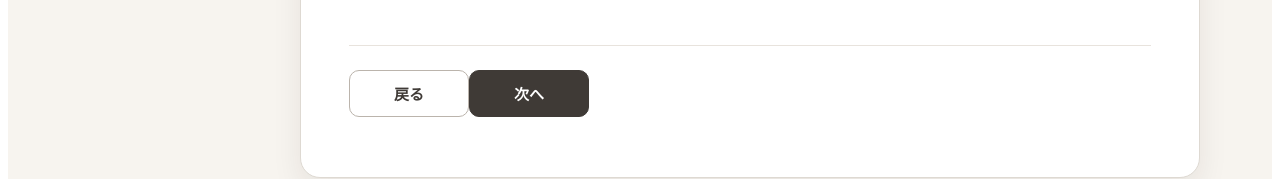
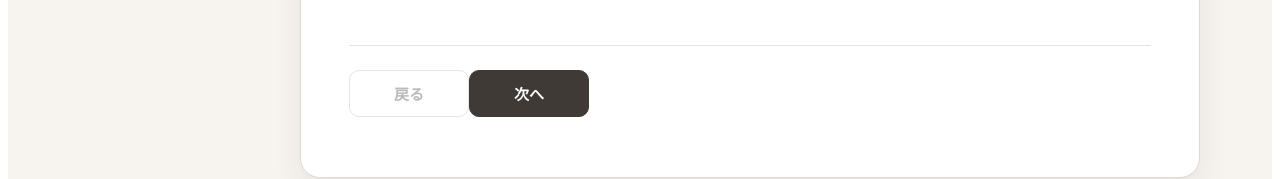
Before and after one commit to usamiyouhei/dessert_idea_builder, a Next.js app: page /idea-builder in a window 1280 px wide. Shown: the part 633-812 px from the top of the page. Built offline with nearby package versions, Linux system fonts and the light colour scheme.

Commit message:
update stepOption

```diff
--- a/src/app/idea-builder/page.tsx
+++ b/src/app/idea-builder/page.tsx
@@ -26,6 +26,7 @@ export default function HomePage() {
   const [selectedDecorations, setSelectedDecorations] = useState<string[]>([]);
 
   const [result, setResult] = useState<DessertIdea | null>(null);
+  const [showResult, setShowResult] = useState(false);
 
   const toggleOption = (
     value: string,
@@ -68,6 +69,10 @@ export default function HomePage() {
 
   const handleNext = () => {
     setStep((prev) => Math.min(prev + 1, 5));
+  };
+
+  const handleShowResult = () => {
+    setShowResult(true);
   };
 
   const renderStep = () => {
@@ -132,13 +137,30 @@ export default function HomePage() {
       textures: selectedTextures,
       temperatures: selectedTemperatures,
       decorations: selectedDecorations,
+      title: "",
+      concept: "",
+      aiPrompt: "",
+      imageUrl: "",
+      favorite: false,
+      createdAt: "",
     };
     setResult(newIdea);
   };
 
   return (
-    <BuilderView step={step} onBack={handleBack} onNext={handleNext}>
-      {result ? <pre>{JSON.stringify(result, null, 2)}</pre> : renderStep()}
-    </BuilderView>
+    <main>
+      {showResult ? (
+        <div>結果画面</div>
+      ) : (
+        <BuilderView
+          step={step}
+          onBack={handleBack}
+          onNext={handleNext}
+          onShowResult={handleShowResult}
+        >
+          {result ? <pre>{JSON.stringify(result, null, 2)}</pre> : renderStep()}
+        </BuilderView>
+      )}
+    </main>
   );
 }
--- a/src/components/builder/OptionStep/OptionStep.tsx
+++ b/src/components/builder/OptionStep/OptionStep.tsx
@@ -1,6 +1,7 @@
-import React from "react";
+import React, { ReactNode } from "react";
 import type { DessertOption } from "@/data/dessertTypes";
 import OptionCard from "../OptionCard/OptionCard";
+import styles from "./OptionStep.module.scss";
 
 type OptionStepProps = {
   stepLabel: string;
@@ -20,12 +21,14 @@ export default function OptionStep({
   onToggle,
 }: OptionStepProps) {
   return (
-    <section>
-      <p>{stepLabel}</p>
-      <h2>{title}</h2>
-      <p>{description}</p>
+    <section className={styles.optionStep}>
+      <div className={styles.heading}>
+        <p className={styles.stepLabel}>{stepLabel}</p>
+        <h2 className={styles.title}>{title}</h2>
+        <p className={styles.description}>{description}</p>
+      </div>
 
-      <div>
+      <div className={styles.options}>
         {options.map((option) => (
           <OptionCard
             key={option.value}
--- a/src/components/builder/StepNavigation/StepNavigation.tsx
+++ b/src/components/builder/StepNavigation/StepNavigation.tsx
@@ -23,7 +23,7 @@ export default function StepNavigation({
       <button
         type="button"
         onClick={onBack}
-        disabled={isLastStep}
+        disabled={isFirstStep}
         className={styles.backButton}
       >
         戻る
```
